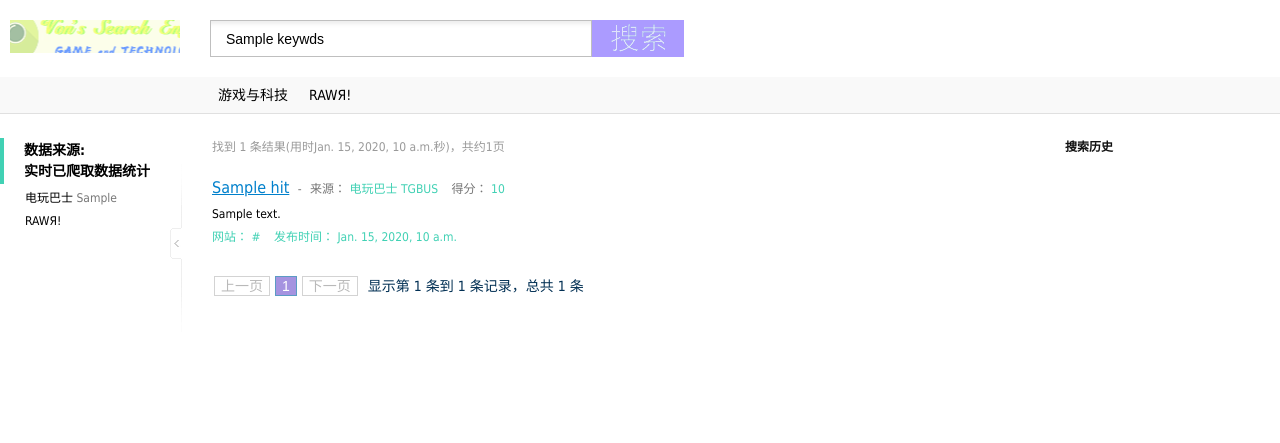
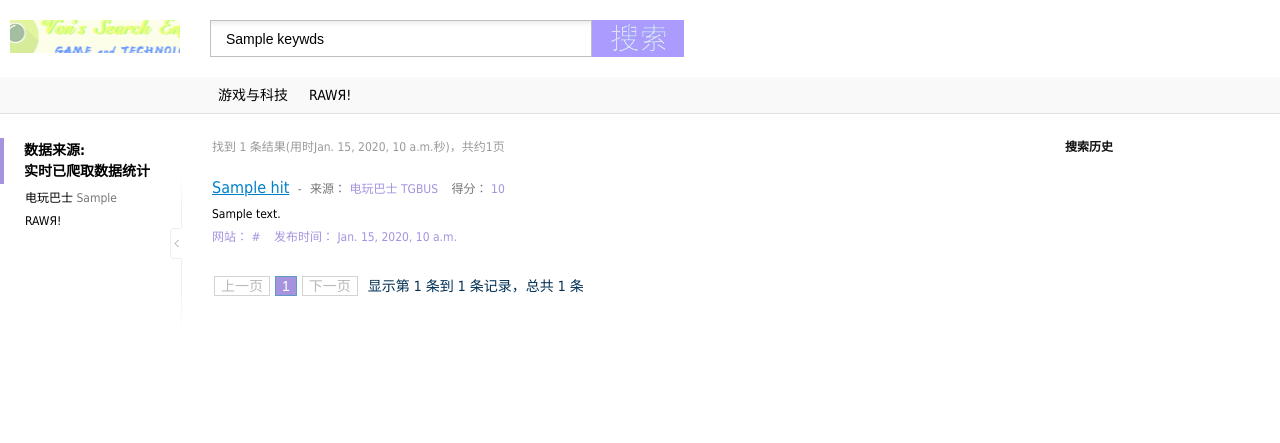
Before and after one commit to AnjaVon-vv/VonSearch, a Django app: template templates/result.html in a window 1280 px wide. Shown: the top 443 px of the page. Run offline with Django 3.2, Linux system fonts and the light colour scheme; the template is opened without the code that fills it: most values are stand-ins (such as "Sample title", 1, 10 or a date in 2020); some libraries are stand-ins or nearby versions.

Commit message:
form与from不得不说的故事

```diff
--- a/static/css/advanced.css
+++ b/static/css/advanced.css
@@ -14,7 +14,7 @@ html{*overflow:auto;}
 .divsion{margin-bottom:24px;height:36px;background:#f9f9f9;border-bottom:1px solid #e0e0e0;}
 
 /*高级搜索区域*/
-.subfield{border-left:4px solid #9cc813;font-size:14px;font-weight:bold;padding:2px 0 2px 20px;}
+.subfield{border-left:4px solid #9055A2;font-size:14px;font-weight:bold;padding:2px 0 2px 20px;}
 .subfieldContent{padding-left:140px;padding-bottom:40px;}
 .subfieldContent .advanceItem{padding-left:350px;margin-bottom:15px;padding-top:8px;padding-bottom:3px;}
 .subfieldContent .advanceItem.keyWords{background:#f4f4f4;padding-top:18px;padding-bottom:3px;}
--- a/static/css/result.css
+++ b/static/css/result.css
@@ -15,7 +15,7 @@ html{*overflow:auto;}
 .nav{margin-bottom:24px;height:31px;background:#f9f9f9;border-bottom:1px solid #e0e0e0;padding:5px 0 0 210px;}
 .searchList{float:left;padding-left:5px;}
 .searchList .searchItem{float:left;margin-right:15px;font-size:14px;padding:0 3px 2px 3px;cursor:pointer;height:26px; line-height:26px;}
-.searchList .searchItem.current{color:#0080cc;border-bottom:3px solid #41D1B4;font-weight:bold;}
+.searchList .searchItem.current{color:#0080cc;border-bottom:3px solid #A593E0;font-weight:bold;}
 .nav .tips{color:#969696;font-size:12px;line-height:24px;*line-height:26px;}
 #container.sideBarHide .nav{padding-left:35px;}
 
@@ -62,13 +62,13 @@ html{*overflow:auto;}
 .resultArea .resultList .itemHead .keyWord{color:#d90909;}
 .resultArea .resultList .itemBody .keyWord{color:#d90909;}
 .resultArea .resultList .itemHead a.title{font-size:16px;color:#0080cc;text-decoration:underline;}
-.resultArea .resultList .itemHead .value{color:#41D1B4;}
+.resultArea .resultList .itemHead .value{color:#A593E0;}
 .resultArea .resultList .itemHead .divsion{margin:0 5px;}
 .resultArea .resultList .itemHead .fileType{margin-right:10px;}
 
 /*搜索内容主体*/
 .resultArea .resultList .itemBody{margin-bottom:5px;line-height:18px;width:90%;}
-.resultArea .resultList .itemFoot{color:#41D1B4;}
+.resultArea .resultList .itemFoot{color:#A593E0;}
 .resultArea .resultList .itemFoot .info{margin-right:10px;}
 
 .resultArea .pagination{margin-bottom:25px;padding-left:32px;}
@@ -90,7 +90,7 @@ html{*overflow:auto;}
 
 /*左侧分栏区域*/
 .subfield{margin-bottom:5px;font-size:14px;font-weight:bold;padding:2px 0 2px 24px;}
-.subfield:first-child{border-left:4px solid #41D1B4;padding-left:20px;}
+.subfield:first-child{border-left:4px solid #A593E0;padding-left:20px;}
 
 
 
--- a/templates/result.html
+++ b/templates/result.html
@@ -1,7 +1,7 @@
 
 <!DOCTYPE html >
 <html xmlns="http://www.w3.org/1999/xhtml">
-{% load staticfiles %}
+{% load static %}
 <head>
 <meta http-equiv="X-UA-Compatible" content="IE=emulateIE7" />
 <meta http-equiv="Content-Type" content="text/html; charset=utf-8" />
```
Also changed, not shown: search/views.py (+6 -7 lines), static/css/style1.css.
